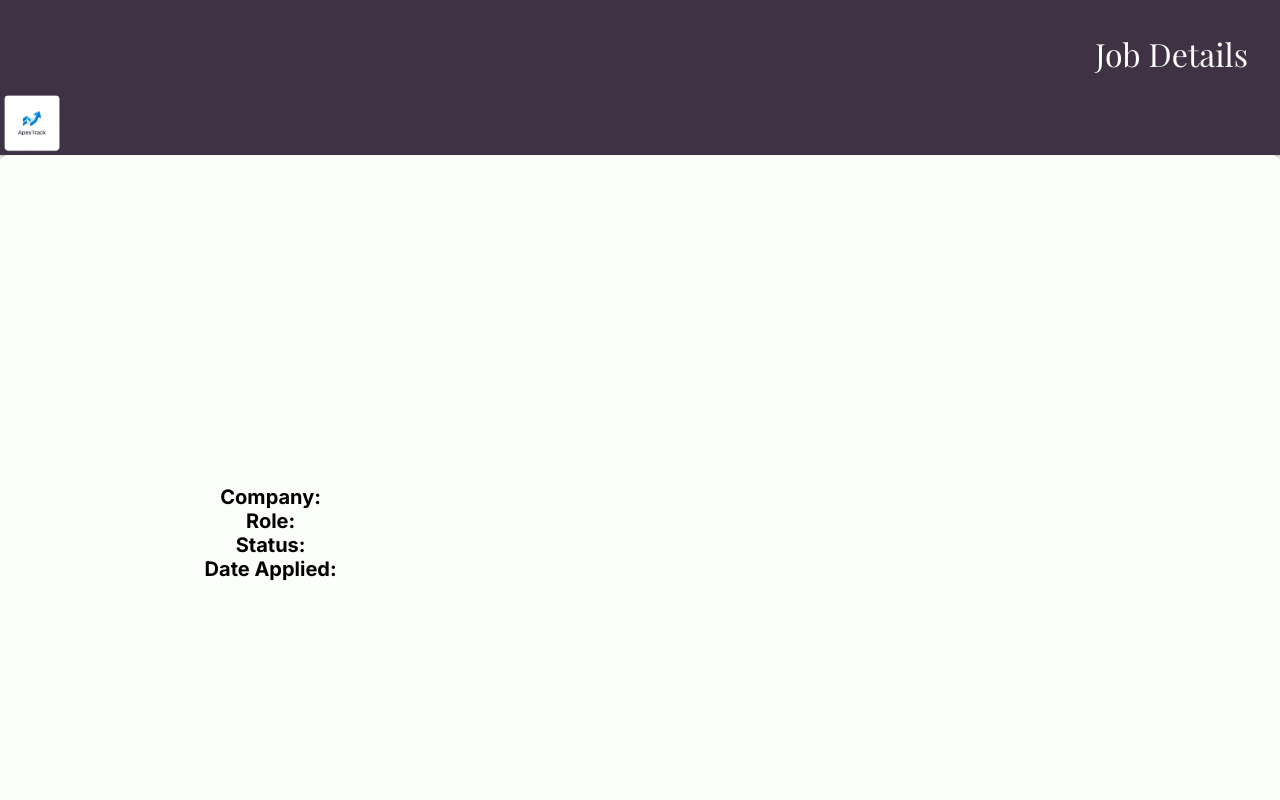
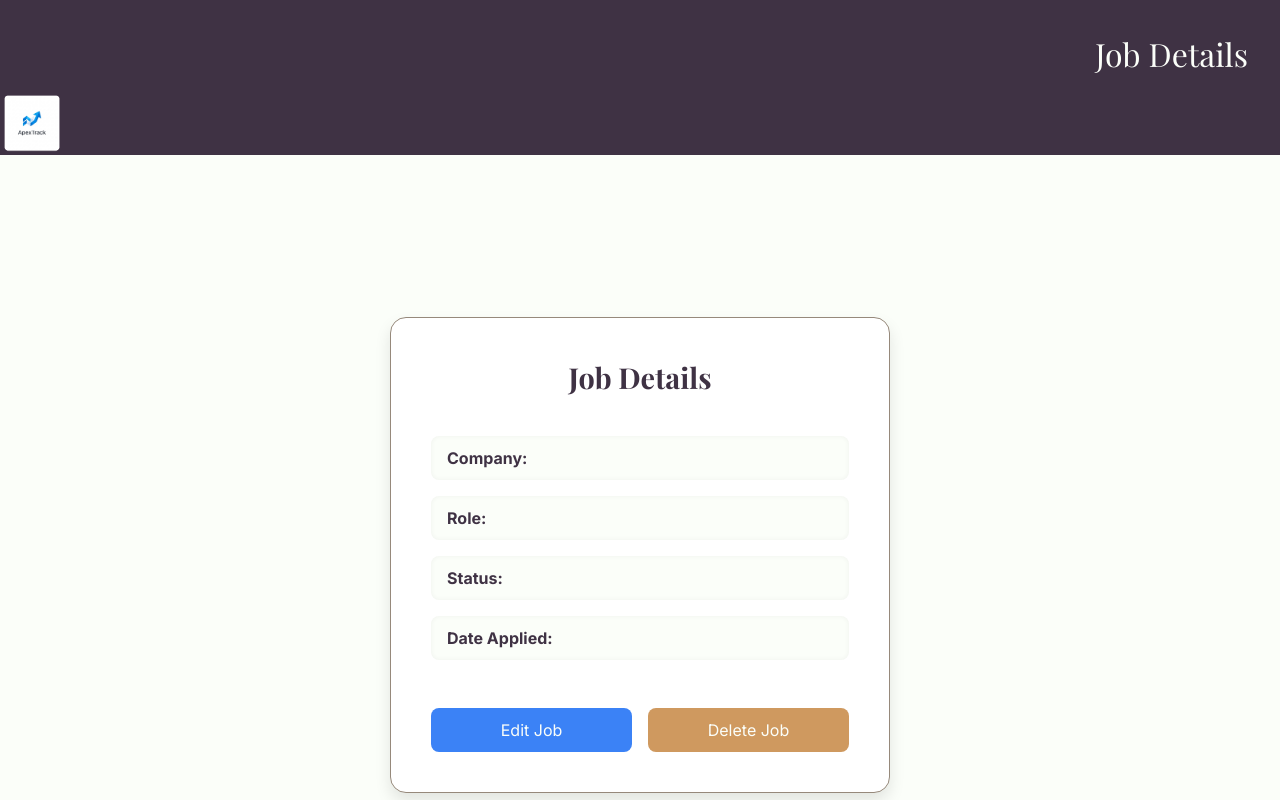
Before and after one commit to siyabongamasiya/job-application-tracker, a React (Vite) app: page /jobdetails/1 in a window 1280 px wide. Shown: the top 800 px of the page. Built offline with nearby package versions, Linux system fonts and the light colour scheme.

Commit message:
mod:adjusted the job details page

```diff
--- a/src/App.css
+++ b/src/App.css
@@ -427,58 +427,105 @@ body,
   box-shadow: 3px 4px 4px 0px rgba(0, 0, 0, 0.1);
 }
 
+/* --- Improved Job Details Page Styles --- */
+
 #job-details-container {
   display: flex;
   justify-content: center;
   align-items: center;
   height: 100vh;
   background-color: var(--background);
-  flex-grow: 1;
-  display: flex;
-  padding: 2%;
-  border-radius: 8px;
-  flex-direction: column;
-  align-items: start;
-  justify-content: space-between;
+  padding: 2rem;
 }
 
-#job-details-1{
+.job-details-card {
+  width: 100%;
+  max-width: 500px;
+  background: white;
+  padding: 2.5rem;
+  border-radius: 16px;
+  box-shadow: 0 8px 16px rgba(0, 0, 0, 0.1);
+  text-align: left;
   display: flex;
-  height: 100%;
-  justify-content: center;
+  flex-direction: column;
+  gap: 1.5rem;
+  border: 1px solid var(--neutral);
+  transition: transform 0.2s ease, box-shadow 0.2s ease;
+}
+
+.job-details-card:hover {
+  transform: translateY(-3px);
+  box-shadow: 0 10px 20px rgba(0, 0, 0, 0.12);
+}
+
+.job-details-title {
+  font-family: var(--heading-font);
+  font-size: 1.8rem;
+  color: var(--dark-neutral);
+  text-align: center;
+  margin-bottom: 1rem;
+  font-weight: 600;
+}
+
+.job-details-info {
+  display: flex;
+  flex-direction: column;
+  gap: 1rem;
+}
+
+.job-details-info p {
+  font-family: var(--body-text-font);
+  font-size: 1rem;
+  color: var(--dark-neutral);
+  background: var(--background);
+  padding: 0.75rem 1rem;
+  border-radius: 8px;
+  box-shadow: inset 0 0 5px rgba(0, 0, 0, 0.05);
+  display: flex;
+  justify-content: space-between;
   align-items: center;
 }
 
-.details-container {
-  min-height: 80px;
-  display: flex;
-  padding: 20px 20px 20px 10px;
-  flex-direction: column;
-  justify-content: flex-start;
-  align-items: flex-start;
-  width: 100%;
-  max-width: 500px;
-  background: transparent;
-  word-wrap: break-word;
+.details-span {
+  color: var(--primary);
+  font-weight: 500;
+  text-align: right;
+  word-break: break-word;
 }
 
-.details-container > p {
-  font-family: var(--body-text-font);
-  font-size: var(--body-text-size);
-  font-weight: bold;
+.job-details-actions {
+  display: flex;
+  justify-content: space-between;
+  gap: 1rem;
+  margin-top: 1.5rem;
 }
 
-#job-details-buttons-container {
-  width: 100%;
-  display: flex;
-  justify-content: center;
-  align-items: center;
-  gap: 20px;
+.job-details-actions button {
+  flex: 1;
+  padding: 0.75rem;
+  border-radius: 8px;
+  border: none;
+  color: var(--background);
+  font-family: var(--buttons-navLinks-font);
+  font-weight: var(--buttons-navLinks-weight);
+  cursor: pointer;
+  font-size: 1rem;
+  background-color: var(--primary);
+  transition: transform 0.2s, box-shadow 0.2s, background-color 0.2s;
 }
-.details-span {
-  font-family: var(--body-text-font);
-  font-size: var(--body-text-size);
-  font-weight: normal;
+
+.job-details-actions button:hover {
+  transform: translateY(-2px);
+  box-shadow: 0 4px 8px rgba(0, 0, 0, 0.15);
+  background-color: var(--dark-primary);
+}
+
+.job-details-actions button:nth-child(2) {
+  background-color: var(--accent);
+}
+
+.job-details-actions button:nth-child(2):hover {
+  background-color: var(--dark-accent);
 }
 
 #notfoundpage {
--- a/src/components/JobFormModal.tsx
+++ b/src/components/JobFormModal.tsx
@@ -5,6 +5,7 @@ import DataAccesObject from "../data/dao";
 import type User from "../models/User";
 import Job from "../models/Job";
 import { generateJobId } from "../utils/IdGenerator";
+import { toast } from "sonner";
 
 const dao = new DataAccesObject();
 
@@ -89,6 +90,7 @@ const JobModal = ({
           <Button
             text={isEditMode ? "Edit" : "Submit"}
             onClick={() => {
+              toast.message("Creating job...please wait!!");
               if (!isEditMode) {
                 dao
                   .addJob(Number.parseInt(currentuser?.id!), {
@@ -102,8 +104,13 @@ const JobModal = ({
                     handleSubmit();
                   });
               } else {
-                dao.editJob(onClose,editedJobId, { company, role, dateApplied });
+                dao.editJob(onClose, editedJobId, {
+                  company,
+                  role,
+                  dateApplied,
+                });
               }
+              toast.dismiss();
             }}
             style={{
               width: "70%",
--- a/src/pages/HomePage.tsx
+++ b/src/pages/HomePage.tsx
@@ -43,6 +43,11 @@ const MidSection = () => {
     dao.getCurrentUserFromLocalStorage()
   );
   const navigate = useNavigate();
+  const testStrings = (mainString: string, testedString: string): boolean => {
+    const escaped = testedString.replace(/[.*+?^${}()|[\]\\]/g, "\\$&");
+    const regex = new RegExp(escaped, "i");
+    return regex.test(mainString);
+  };
 
   const filterByCategory = (jobs: Job[]): Job[] => {
     return jobs.filter((job) => job.status === category);
@@ -50,10 +55,10 @@ const MidSection = () => {
   const filterBySearch = (jobs: Job[]): Job[] => {
     return jobs.filter(
       (job) =>
-        job.status === search ||
-        job.role === search ||
-        job.company === search ||
-        job.dateApplied === search ||
+        testStrings(job.status, search) ||
+        testStrings(job.role, search) ||
+        testStrings(job.company, search) ||
+        testStrings(job.dateApplied, search) ||
         search === ""
     );
   };
--- a/src/pages/JobDetailsPage.tsx
+++ b/src/pages/JobDetailsPage.tsx
@@ -45,40 +45,33 @@ const MidSection = ({ jobId }: MidSectionProps) => {
 
   return (
     <div id="job-details-container">
-      <div id="job-details-1" className="details-container">
+      <div className="job-details-card">
+        <h2 className="job-details-title">Job Details</h2>
+
+        <div className="job-details-info">
           <p>
-          Company: <span className="details-span">{currentJob?.company}</span>
+            <strong>Company:</strong>{" "}
+            <span className="details-span">{currentJob?.company}</span>
           </p>
           <p>
-          Role: <span className="details-span">{currentJob?.role}</span>
+            <strong>Role:</strong>{" "}
+            <span className="details-span">{currentJob?.role}</span>
           </p>
           <p>
-          Status: <span className="details-span">{currentJob?.status}</span>
+            <strong>Status:</strong>{" "}
+            <span className="details-span">{currentJob?.status}</span>
           </p>
           <p>
-          Date Applied:
+            <strong>Date Applied:</strong>{" "}
             <span className="details-span">{currentJob?.dateApplied}</span>
           </p>
         </div>
 
-      <div id="job-details-buttons-container">
+        <div className="job-details-actions">
           <Button
             text="Edit Job"
-          onClick={() => {
-            setIsModalOpen(true);
-          }}
-          style={{
-            marginLeft: "10%",
-            padding: "0.75rem",
-            borderRadius: "8px",
-            border: "none",
-            backgroundColor: "var(--primary)",
-            color: "var(--background)",
-            fontFamily: "var(--buttons-navLinks-font)",
-            fontWeight: "var(--buttons-navLinks-weight)",
-            cursor: "pointer",
-            fontSize: "1rem",
-          }}
+            onClick={() => setIsModalOpen(true)}
+            style={{ backgroundColor: "var(--primary)" }}
           />
           <Button
             text="Delete Job"
@@ -86,29 +79,16 @@ const MidSection = ({ jobId }: MidSectionProps) => {
               await dao.deleteJob(currentJob!.id);
               navigate("/");
             }}
-          style={{
-            marginLeft: "10%",
-            padding: "0.75rem",
-            borderRadius: "8px",
-            border: "none",
-            backgroundColor: "var(--accent)",
-            color: "var(--background)",
-            fontFamily: "var(--buttons-navLinks-font)",
-            fontWeight: "var(--buttons-navLinks-weight)",
-            cursor: "pointer",
-            fontSize: "1rem",
-          }}
+            style={{ backgroundColor: "var(--accent)" }}
           />
+        </div>
       </div>
 
       <JobModal
         isEditMode={true}
         editedJobId={jobId}
         isOpen={isModalOpen}
-        onClose={() => {
-          setIsModalOpen(false);
-
-        }}
+        onClose={() => setIsModalOpen(false)}
       />
     </div>
   );
--- a/src/pages/LoginPage.tsx
+++ b/src/pages/LoginPage.tsx
@@ -70,7 +70,7 @@ const MidSection = () => {
             auth.authenticate(username, password).then((authenticated) => {
               if (authenticated) {
                 toast.message("Authenticated!!");
-                goToNextPage("/");
+                goToNextPage("/home");
                 clearFields();
               }
             });
```
Lines whose indentation alone changed are shown as unchanged.
